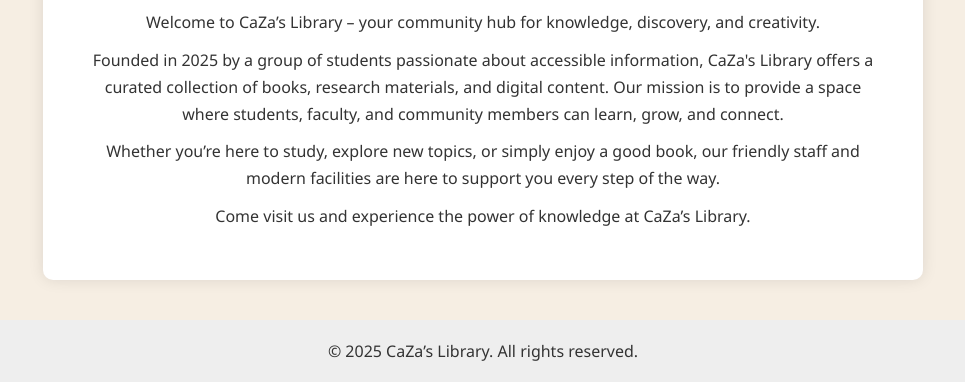
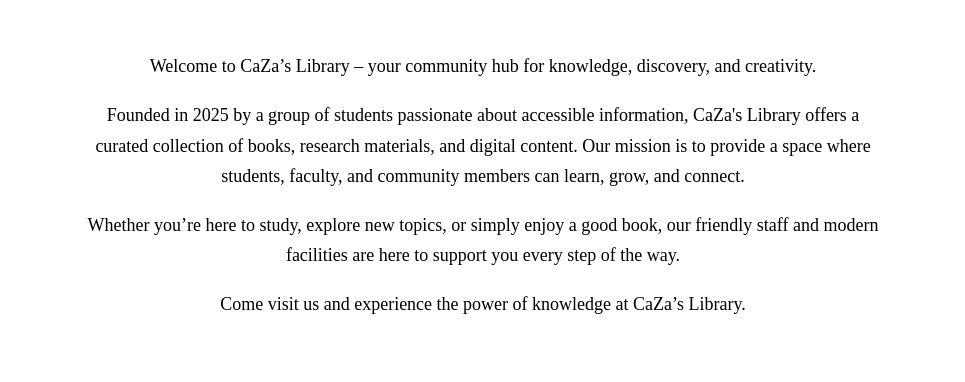
Before and after one commit to Cmier04/CaZa-s-Library, a Flask app: page /about in a window 1280 px wide. Shown: the part 591-973 px from the top of the page, without its empty margins (157-1122 px from the left). After the commit the page ends 905 px from the top, so only its background shows below. Run offline with Flask 3, Linux system fonts and the light colour scheme.

Commit message:
Update about_us.html

```diff
--- a/frontend/templates/about_us.html
+++ b/frontend/templates/about_us.html
@@ -1,98 +1,9 @@
-<!--About Us Page-->
-<!-- Requires: navigation bar, picture of library, info/bio on library -->
-<!DOCTYPE html>
-<html lang="en">
-<head>
-  <meta charset="UTF-8" />
-  <meta name="viewport" content="width=device-width, initial-scale=1" />
-  <title>About Us - CaZa's Library</title>
-  <style>
-    body {
-      margin: 0;
-      font-family: 'Segoe UI', Tahoma, Geneva, Verdana, sans-serif;
-      background-color: #f6eee3;
-      color: #333;
-      display: flex;
-      flex-direction: column;
-      min-height: 100vh;
-    }
+{% extends 'base.html' %}
 
-    /* Navigation Bar */
-    .navbar {
-      background-color: #2c3e50;
-      padding: 14px 20px;
-    }
+{% block title %}About Us - CaZa's Library{% endblock %}
 
-    .navbar a {
-      color: white;
-      text-decoration: none;
-      padding: 12px;
-      font-size: 17px;
-      margin-right: 10px;
-    }
-
-    .navbar a:hover {
-      background-color: #1abc9c;
-      color: white;
-      border-radius: 4px;
-    }
-
-    /* Main Content */
-    .container {
-      flex-grow: 1;
-      display: flex;
-      align-items: center;
-      justify-content: center;
-      padding: 40px 20px;
-    }
-
-    .content-box {
-      background: white;
-      padding: 40px;
-      max-width: 800px;
-      width: 100%;
-      border-radius: 10px;
-      box-shadow: 0 0 15px rgba(0,0,0,0.1);
-      text-align: center;
-    }
-
-    .library-image {
-      width: 100%;
-      max-height: 350px;
-      object-fit: cover;
-      border-radius: 8px;
-      margin-bottom: 20px;
-    }
-
-    h1 {
-      color: #2c3e50;
-      margin-bottom: 20px;
-    }
-
-    p {
-      line-height: 1.7;
-      margin: 10px 0;
-    }
-
-    footer {
-      text-align: center;
-      padding: 20px;
-      background-color: #eee;
-    }
-  </style>
-</head>
-<body>
-
-  <!-- Navigation Bar -->
-  <div class="navbar">
-    <a href="home.html">Home</a>
-    <a href="catalog.html">Browse</a>
-    <a href="about.html">About Us</a>
-    <a href="contact.html">Contact</a>
-  </div>
-
-  <!-- Centered About Us Content -->
-  <div class="container">
+{% block content %}
+<div class="container about-container">
   <div class="content-box">
     <h1>About CaZa's Library</h1>
     <img src="https://ceseng.com/wp-content/uploads/2025/05/FOR-WEB-Manchester-library-exterior-rendering-high-res-1.jpg" alt="Exterior View of CaZa's Library" class="library-image" />
@@ -102,11 +13,4 @@
     <p>Come visit us and experience the power of knowledge at CaZa’s Library.</p>
   </div>
 </div>
-
-  <!-- Footer -->
-  <footer>
-    &copy; 2025 CaZa’s Library. All rights reserved.
-  </footer>
-
-</body>
-</html>
+{% endblock %}
```
Lines whose indentation alone changed are shown as unchanged.
